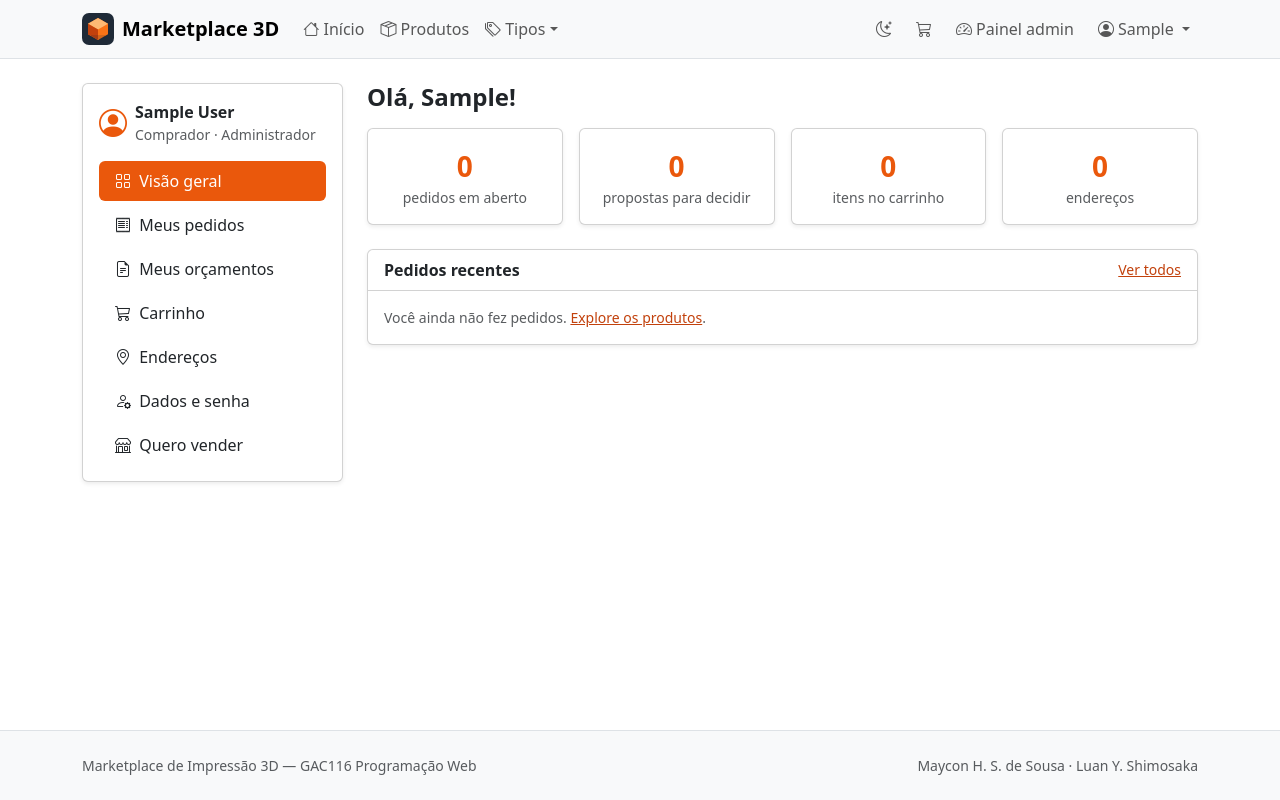
After one commit to Mayconss4/marketplace-impressao-3d, a Django app: page /minha-conta/ in a window 1280 px wide. The commit adds this page. Run offline with Django 5.2, Linux system fonts and the light colour scheme; the visitor is signed in with stand-in values (Sample User, id 1); data that the repository does not hold is empty.

Commit message:
feat(core): área do usuário com menu lateral, navegação e link de cadastro

```diff
--- a/apps/core/urls.py
+++ b/apps/core/urls.py
@@ -8,6 +8,7 @@ app_name = "core"
 
 urlpatterns = [
     path("", views.home, name="home"),
+    path("minha-conta/", views.painel, name="painel"),
     path(
         "entrar/",
         auth_views.LoginView.as_view(
--- a/config/urls.py
+++ b/config/urls.py
@@ -10,6 +10,11 @@ admin.site.index_title = "Painel administrativo"
 urlpatterns = [
     path("admin/", admin.site.urls),
     path("", include("apps.core.urls")),
+    path("", include("apps.contas.urls")),
+    path("", include("apps.vendedores.urls")),
+    path("", include("apps.pedidos.urls")),
+    path("produtos/", include("apps.catalogo.urls")),
+    path("minha-conta/orcamentos/", include("apps.orcamentos.urls")),
 ]
 
 if settings.DEBUG:
--- /dev/null
+++ b/templates/area_conta.html
@@ -0,0 +1,35 @@
+{% extends "base.html" %}
+{% comment %}Layout da área do usuário final: menu lateral + conteúdo.{% endcomment %}
+{% block conteudo %}
+{% with secao=request.resolver_match.url_name app=request.resolver_match.app_name %}
+<div class="container py-4">
+  <div class="row g-4">
+    <aside class="col-lg-3">
+      <div class="card shadow-sm">
+        <div class="card-body">
+          <div class="d-flex align-items-center gap-2 mb-3">
+            <i class="bi bi-person-circle fs-3 text-primary"></i>
+            <div>
+              <div class="fw-semibold">{{ user.get_full_name|default:user.username }}</div>
+              <div class="small text-body-secondary">{{ user.perfis|join:" · " }}</div>
+            </div>
+          </div>
+          <nav class="nav nav-pills flex-column gap-1 menu-conta">
+            <a class="nav-link {% if secao == 'painel' %}active{% endif %}" href="{% url 'core:painel' %}"><i class="bi bi-grid"></i> Visão geral</a>
+            <a class="nav-link {% if app == 'pedidos' and secao != 'carrinho' and secao != 'checkout' %}active{% endif %}" href="{% url 'pedidos:lista' %}"><i class="bi bi-receipt"></i> Meus pedidos</a>
+            <a class="nav-link {% if app == 'orcamentos' %}active{% endif %}" href="{% url 'orcamentos:lista' %}"><i class="bi bi-file-earmark-text"></i> Meus orçamentos</a>
+            <a class="nav-link {% if secao == 'carrinho' or secao == 'checkout' %}active{% endif %}" href="{% url 'pedidos:carrinho' %}"><i class="bi bi-cart3"></i> Carrinho</a>
+            <a class="nav-link {% if 'endereco' in secao %}active{% endif %}" href="{% url 'contas:enderecos' %}"><i class="bi bi-geo-alt"></i> Endereços</a>
+            <a class="nav-link {% if secao == 'dados' or secao == 'senha' %}active{% endif %}" href="{% url 'contas:dados' %}"><i class="bi bi-person-gear"></i> Dados e senha</a>
+            <a class="nav-link {% if app == 'vendedores' %}active{% endif %}" href="{% url 'vendedores:solicitacao' %}"><i class="bi bi-shop"></i> {% if user.eh_vendedor_aprovado %}Minha loja{% else %}Quero vender{% endif %}</a>
+          </nav>
+        </div>
+      </div>
+    </aside>
+    <section class="col-lg-9">
+      {% block area %}{% endblock %}
+    </section>
+  </div>
+</div>
+{% endwith %}
+{% endblock %}
--- a/templates/base.html
+++ b/templates/base.html
@@ -30,12 +30,25 @@
         <span class="navbar-toggler-icon"></span>
       </button>
       <div class="collapse navbar-collapse" id="menu">
+        {% with url_atual=request.resolver_match.url_name app_atual=request.resolver_match.app_name %}
         <ul class="navbar-nav me-auto">
           <li class="nav-item">
-            <a class="nav-link {% if request.resolver_match.url_name == 'home' %}active{% endif %}"
-               href="{% url 'core:home' %}"><i class="bi bi-house"></i> Início</a>
+            <a class="nav-link {% if url_atual == 'home' %}active{% endif %}" href="{% url 'core:home' %}"><i class="bi bi-house"></i> Início</a>
           </li>
-          <li class="nav-item"><a class="nav-link" href="{% url 'core:home' %}#vitrine"><i class="bi bi-box-seam"></i> Produtos</a></li>
+          <li class="nav-item">
+            <a class="nav-link {% if app_atual == 'catalogo' %}active{% endif %}" href="{% url 'catalogo:lista' %}"><i class="bi bi-box-seam"></i> Produtos</a>
+          </li>
+          <li class="nav-item dropdown">
+            <a class="nav-link dropdown-toggle" href="#" role="button" data-bs-toggle="dropdown" aria-expanded="false"><i class="bi bi-tags"></i> Tipos</a>
+            <ul class="dropdown-menu">
+              <li><a class="dropdown-item" href="{% url 'catalogo:lista' %}?tipo=fisico"><i class="bi bi-printer"></i> Peças impressas</a></li>
+              <li><a class="dropdown-item" href="{% url 'catalogo:lista' %}?tipo=digital"><i class="bi bi-file-earmark-arrow-down"></i> Arquivos digitais</a></li>
+              {% if user.is_authenticated %}
+                <li><hr class="dropdown-divider"></li>
+                <li><a class="dropdown-item" href="{% url 'orcamentos:novo' %}"><i class="bi bi-upload"></i> Impressão sob orçamento</a></li>
+              {% endif %}
+            </ul>
+          </li>
         </ul>
         <ul class="navbar-nav align-items-lg-center gap-lg-2">
           <li class="nav-item">
@@ -44,8 +57,14 @@
             </button>
           </li>
           {% if user.is_authenticated %}
+            <li class="nav-item">
+              <a class="nav-link position-relative {% if url_atual == 'carrinho' %}active{% endif %}" href="{% url 'pedidos:carrinho' %}" aria-label="Carrinho">
+                <i class="bi bi-cart3"></i> <span class="d-lg-none">Carrinho</span>
+                {% if qtd_itens_carrinho %}<span class="badge rounded-pill text-bg-primary">{{ qtd_itens_carrinho }}</span>{% endif %}
+              </a>
+            </li>
             {% if user.is_staff %}
-              <li class="nav-item"><a class="nav-link" href="{% url 'admin:index' %}"><i class="bi bi-speedometer2"></i> Painel</a></li>
+              <li class="nav-item"><a class="nav-link" href="{% url 'admin:index' %}"><i class="bi bi-speedometer2"></i> Painel admin</a></li>
             {% endif %}
             <li class="nav-item dropdown">
               <a class="nav-link dropdown-toggle" href="#" role="button" data-bs-toggle="dropdown" aria-expanded="false">
@@ -53,6 +72,13 @@
               </a>
               <ul class="dropdown-menu dropdown-menu-end">
                 <li><span class="dropdown-item-text small text-body-secondary">Perfis: {{ user.perfis|join:", " }}</span></li>
+                <li><hr class="dropdown-divider"></li>
+                <li><a class="dropdown-item" href="{% url 'core:painel' %}"><i class="bi bi-grid"></i> Minha conta</a></li>
+                <li><a class="dropdown-item" href="{% url 'pedidos:lista' %}"><i class="bi bi-receipt"></i> Meus pedidos</a></li>
+                <li><a class="dropdown-item" href="{% url 'orcamentos:lista' %}"><i class="bi bi-file-earmark-text"></i> Meus orçamentos</a></li>
+                <li><a class="dropdown-item" href="{% url 'contas:enderecos' %}"><i class="bi bi-geo-alt"></i> Endereços</a></li>
+                <li><a class="dropdown-item" href="{% url 'contas:dados' %}"><i class="bi bi-person-gear"></i> Dados e senha</a></li>
+                <li><a class="dropdown-item" href="{% url 'vendedores:solicitacao' %}"><i class="bi bi-shop"></i> {% if user.eh_vendedor_aprovado %}Minha loja{% else %}Quero vender{% endif %}</a></li>
                 <li><hr class="dropdown-divider"></li>
                 <li>
                   <form method="post" action="{% url 'core:logout' %}">
@@ -63,9 +89,11 @@
               </ul>
             </li>
           {% else %}
+            <li class="nav-item"><a class="nav-link" href="{% url 'contas:cadastro' %}"><i class="bi bi-person-plus"></i> Cadastre-se</a></li>
             <li class="nav-item"><a class="btn btn-primary btn-sm px-3" href="{% url 'core:login' %}"><i class="bi bi-box-arrow-in-right"></i> Entrar</a></li>
           {% endif %}
         </ul>
+        {% endwith %}
       </div>
     </div>
   </nav>
--- /dev/null
+++ b/templates/core/painel.html
@@ -0,0 +1,45 @@
+{% extends "area_conta.html" %}
+{% block titulo %}Minha conta — Marketplace 3D{% endblock %}
+{% block area %}
+<h1 class="h4 fw-bold mb-3">Olá, {{ user.first_name|default:user.username }}!</h1>
+
+<div class="row row-cols-2 row-cols-md-4 g-3 mb-4 text-center">
+  <div class="col"><a class="card h-100 shadow-sm text-decoration-none" href="{% url 'pedidos:lista' %}"><div class="card-body">
+    <div class="fs-3 fw-bold text-primary">{{ qtd_pedidos_abertos }}</div><div class="small text-body-secondary">pedidos em aberto</div></div></a></div>
+  <div class="col"><a class="card h-100 shadow-sm text-decoration-none" href="{% url 'orcamentos:lista' %}?status=respondido"><div class="card-body">
+    <div class="fs-3 fw-bold text-primary">{{ qtd_orcamentos_respondidos }}</div><div class="small text-body-secondary">propostas para decidir</div></div></a></div>
+  <div class="col"><a class="card h-100 shadow-sm text-decoration-none" href="{% url 'pedidos:carrinho' %}"><div class="card-body">
+    <div class="fs-3 fw-bold text-primary">{{ qtd_itens_carrinho }}</div><div class="small text-body-secondary">itens no carrinho</div></div></a></div>
+  <div class="col"><a class="card h-100 shadow-sm text-decoration-none" href="{% url 'contas:enderecos' %}"><div class="card-body">
+    <div class="fs-3 fw-bold text-primary">{{ qtd_enderecos }}</div><div class="small text-body-secondary">endereços</div></div></a></div>
+</div>
+
+{% if user.eh_vendedor_aprovado %}
+  <div class="alert alert-info d-flex justify-content-between align-items-center flex-wrap gap-2">
+    <span><i class="bi bi-shop"></i> Você também é <strong>vendedor</strong>. Gerencie loja, produtos, orçamentos e subpedidos no painel.</span>
+    <a class="btn btn-sm btn-primary" href="{% url 'admin:index' %}">Painel do vendedor</a>
+  </div>
+{% elif solicitacao.status == "pendente" %}
+  <div class="alert alert-warning"><i class="bi bi-hourglass-split"></i> Sua solicitação de vendedor está em análise.</div>
+{% endif %}
+
+<div class="card shadow-sm">
+  <div class="card-header bg-transparent d-flex justify-content-between align-items-center">
+    <span class="fw-semibold">Pedidos recentes</span>
+    <a class="small" href="{% url 'pedidos:lista' %}">Ver todos</a>
+  </div>
+  {% if pedidos_recentes %}
+    <ul class="list-group list-group-flush">
+      {% for pedido in pedidos_recentes %}
+        <a class="list-group-item list-group-item-action d-flex justify-content-between align-items-center flex-wrap gap-2" href="{% url 'pedidos:detalhe' pedido.pk %}">
+          <span><strong>#{{ pedido.pk }}</strong> · {{ pedido.criado_em|date:"d/m/Y" }} ·
+            <span class="small text-body-secondary">{% for sub in pedido.subpedidos.all %}{{ sub.loja.nome }}{% if not forloop.last %}, {% endif %}{% endfor %}</span></span>
+          <span>{% include "includes/badge_status.html" with valor=pedido.status rotulo=pedido.get_status_display %} <strong class="ms-2">R$ {{ pedido.valor_total|floatformat:2 }}</strong></span>
+        </a>
+      {% endfor %}
+    </ul>
+  {% else %}
+    <div class="card-body small text-body-secondary">Você ainda não fez pedidos. <a href="{% url 'catalogo:lista' %}">Explore os produtos</a>.</div>
+  {% endif %}
+</div>
+{% endblock %}
--- a/templates/registration/login.html
+++ b/templates/registration/login.html
@@ -7,7 +7,7 @@
       <div class="card shadow-sm">
         <div class="card-body p-4 p-md-5">
           <h1 class="h4 fw-bold mb-1">Entrar</h1>
-          <p class="text-body-secondary small mb-4">Use seu nome de usuário e senha.</p>
+          <p class="text-body-secondary small mb-4">Use seu nome de usuário e senha. Ainda não tem conta? <a href="{% url 'contas:cadastro' %}">Cadastre-se</a>.</p>
 
           {% if form.non_field_errors %}
             <div class="alert alert-danger small">{% for erro in form.non_field_errors %}{{ erro }}{% endfor %}</div>
```
Also changed, not shown: config/settings.py (+4 -3 lines).
